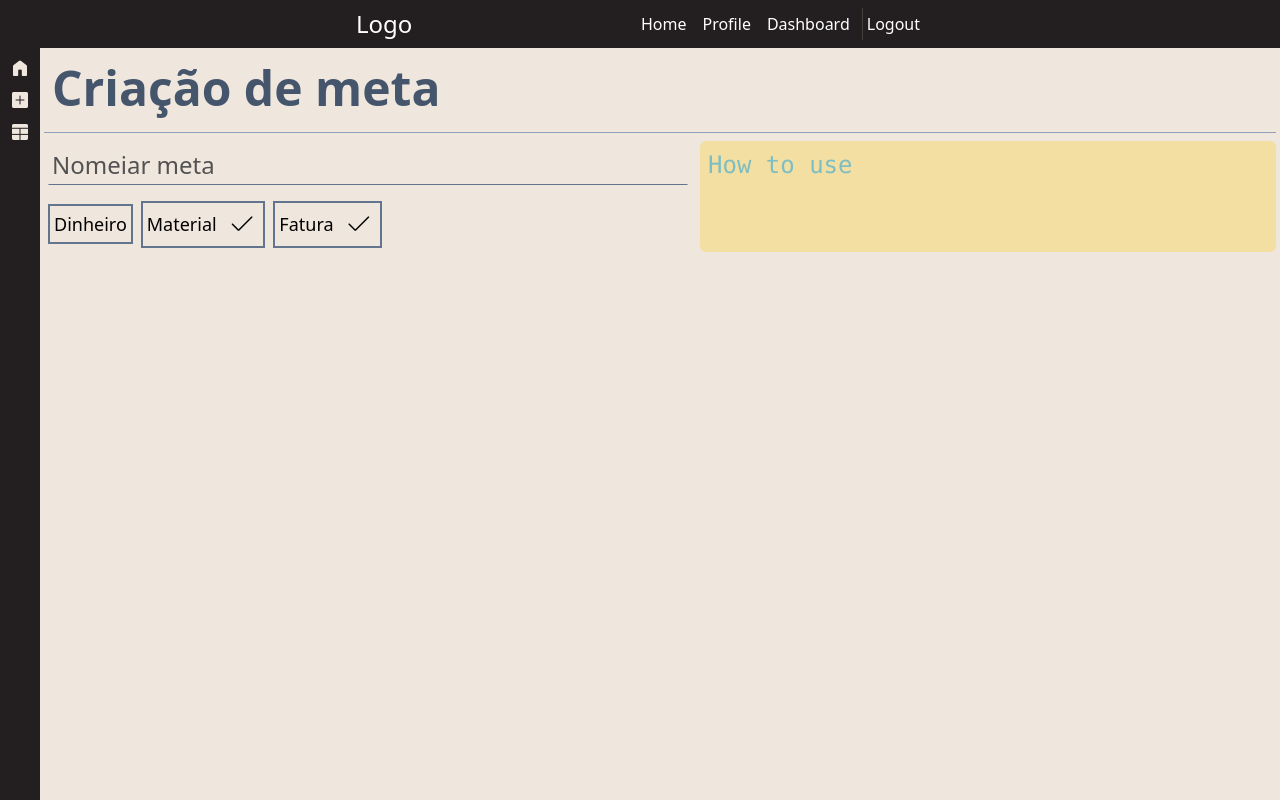
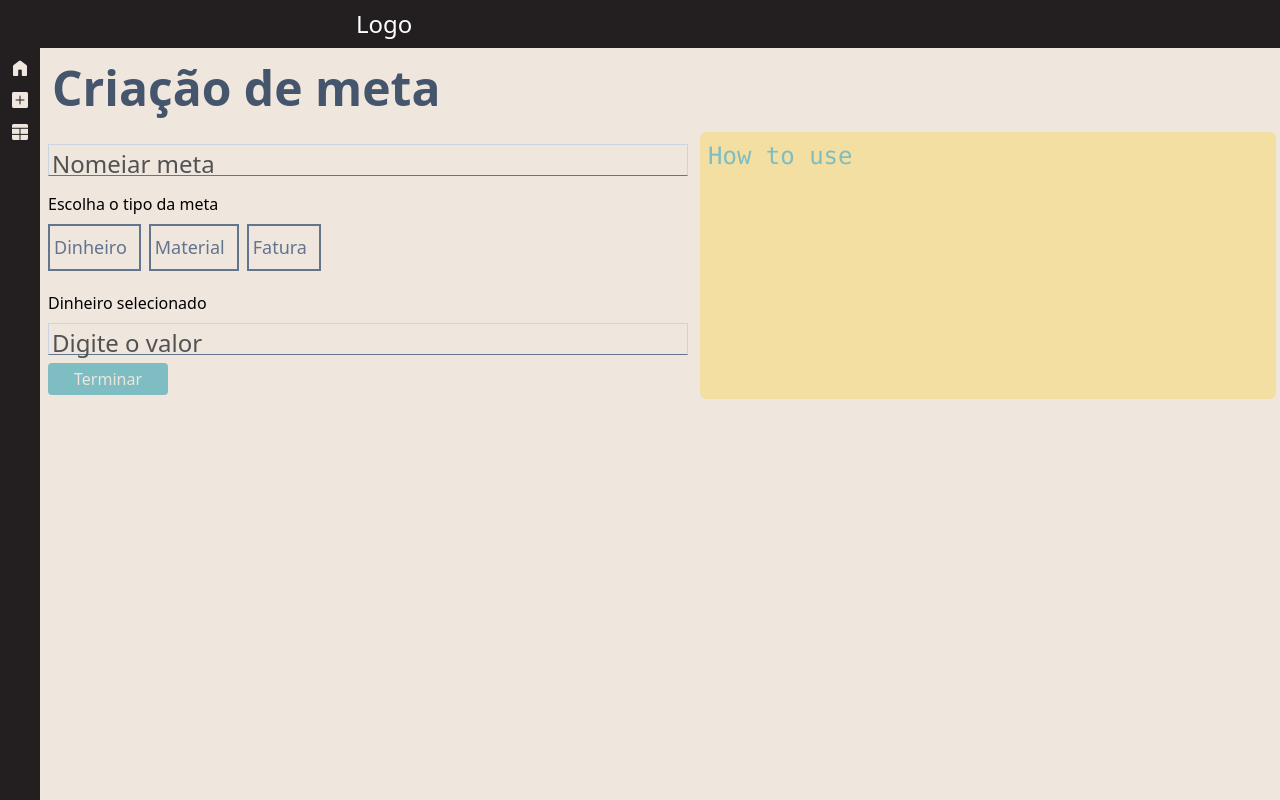
Before and after one commit to Luc4sDomingu3z/ForEnterTcc, an Angular app: page /dashboard/new in a window 1280 px wide. Shown: the top 800 px of the page. Built offline with nearby package versions, Linux system fonts and the light colour scheme.

Commit message:
formatacao de input

```diff
--- a/package.json
+++ b/package.json
@@ -25,6 +25,7 @@
     "@angular/common": "^20.3.0",
     "@angular/compiler": "^20.3.0",
     "@angular/core": "^20.3.0",
+    "@angular/elements": "^20.3.2",
     "@angular/forms": "^20.3.0",
     "@angular/platform-browser": "^20.3.0",
     "@angular/router": "^20.3.0",
--- a/src/app/app.ts
+++ b/src/app/app.ts
@@ -2,6 +2,7 @@ import { Component, signal, OnInit } from '@angular/core';
 import { RouterOutlet } from '@angular/router';
 import { Header } from './components/header/header';
 import { Footer } from './components/footer/footer';
+import { Auth } from './services/auth';
 
 
 @Component({
@@ -10,6 +11,12 @@ import { Footer } from './components/footer/footer';
   templateUrl: './app.html',
   styleUrl: './app.scss'
 })
-export class App {
+export class App implements OnInit {
   protected readonly title = signal('meutcc-app');
+  constructor(private authService: Auth) { }
+
+  ngOnInit(): void {
+    this.authService.pegarUser()
+  }
+
 }
--- /dev/null
+++ b/src/app/components/form-inputs/form-inputs.html
@@ -0,0 +1 @@
+<p>form-inputs works!</p>
--- a/src/app/components/header/header.html
+++ b/src/app/components/header/header.html
@@ -2,15 +2,18 @@
   <section class="flex flex-row max-w-xl px-1 mx-auto justify-between items-center py-2">
     <div id="logo">
       <span class="block text-2xl">Logo</span>
-      @if (user !== null) {
-        <span>{{user.user}}</span>
+      @if (user!== null) {
+        <span class="p-1 text-sm font-mono bg-verdigris text-raisin-black rounded-sm flex items-center gap-1">
+          <strong class="border-r pr-1">{{user.user}}</strong>
+          <span class="material-symbols-rounded" style="font-size: 12pt;">person</span>
+        </span>
       }
     </div>
     <nav class="relative">
       <button (pointerup)="headerNavToggle($event)" data-nav-toggled="false" type="button"
         class="lg:hidden transition-all focus:bg-white focus:text-black hover:bg-white hover:text-black cursor-pointer rounded-md border aspect-square w-10 flex items-center justify-center rotate-90 text-center">|||</button>
       <ul
-        class="flex flex-col transition-all ease-in opacity-0 lg:opacity-100 gap-2 absolute right-0 w-50 max-w-80 bg-raisin-black p-1 lg:p-0 rounded-sm border-1 border-gray-300 translate-y-5 lg:translate-none lg:border-none lg:rounded-none lg:max-w-max lg:w-max lg:flex-row lg:static">
+        class="flex flex-col transition-all ease-in opacity-0 lg:opacity-100 gap-2 max-h-0 overflow-hidden absolute right-0 w-50 max-w-80 bg-raisin-black p-1 lg:p-0 rounded-sm border-1 border-gray-300 translate-y-5 lg:translate-none lg:border-none lg:rounded-none lg:max-w-max lg:w-max lg:flex-row lg:static">
         <li>
           <a routerLink="" class="transition-all hover:bg-stone-400 hover:rounded-sm flex items-center p-1">Home</a>
         </li>
@@ -23,7 +26,6 @@
             class="transition-all hover:bg-stone-400 hover:rounded-sm flex items-center p-1">Dashboard</a>
         </li>
         <li>
-          {{pegarUser()}}
           <a routerLink="logout"
             class="transition-all lg:border-stone-700 lg:border-l hover:bg-stone-400 hover:rounded-sm flex items-center p-1">Logout</a>
         </li>
--- a/src/app/components/header/header.ts
+++ b/src/app/components/header/header.ts
@@ -1,4 +1,4 @@
-import { Component } from '@angular/core';
+import { Component, OnInit } from '@angular/core';
 import { RouterLink } from '@angular/router';
 import { Auth } from '../../services/auth';
 
@@ -8,9 +8,13 @@ import { Auth } from '../../services/auth';
   templateUrl: './header.html',
   styleUrl: './header.scss',
 })
-export class Header {
-  constructor(private authService: Auth) {}
+export class Header implements OnInit {
+  constructor(private authService: Auth) { }
 
+  protected user: { user: string, email: string } | null = null
+  ngOnInit(): void {
+    this.user = this.authService.pegarUser()
+  }
 
   /**
    * Toggle mobile menu
@@ -32,10 +36,14 @@ export class Header {
       btn.dataset['navToggled'] = 'true';
       ul?.classList.add('opacity-100');
       ul?.classList.remove('opacity-0');
+      ul?.classList.remove('-z-20!')
+      ul?.classList.remove('max-h-0')
     } else {
       btn.dataset['navToggled'] = 'false';
       ul?.classList.remove('opacity-100');
       ul?.classList.add('opacity-0');
+      ul?.classList.add('-z-20!')
+      ul?.classList.add('max-h-0')
     }
 
     const links: NodeListOf<HTMLAnchorElement> | undefined = ul?.querySelectorAll('a');
@@ -60,14 +68,4 @@ export class Header {
       btn.dataset['navToggled'] = 'false'
     }
   }
-
-  user: {email: string, user: string} | null = null
-  pegarUser() {
-    const logado = this.authService.isLogged()
-    const usuario = sessionStorage.getItem('auth_user')
-
-    if (usuario === null) return;
-    this.user = JSON.parse(usuario)
-    console.log(this.user)
-  }
 }
--- a/src/app/dashboard/home-dashboard/home-dashboard.html
+++ b/src/app/dashboard/home-dashboard/home-dashboard.html
@@ -3,7 +3,7 @@
     class="grid grid-rows-[1fr_auto] lg:grid-rows-none lg:grid-cols-[auto_1fr] min-h-90 lg:min-h-200"
   >
     <app-navbar
-      class="w-full h-full row-start-2 lg:row-start-1 lg:max-w-10 transition-all hover:max-w-40"
+      class="w-full h-full row-start-2 lg:row-start-1 lg:max-w-10 transition-all lg:hover:max-w-40"
     ></app-navbar>
     <div aria-label="Content" class="container mx-auto p-1 py-2">
       <h1 class="w-full text-left text-4xl md:text-5xl p-2 font-bold mb-3 text-slate-600">
--- a/src/app/dashboard/navbar/navbar.html
+++ b/src/app/dashboard/navbar/navbar.html
@@ -1,4 +1,4 @@
-<div aria-label="Nav lateral" class="w-full h-full row-start-2 lg:row-start-1 lg:max-w-10 transition-all hover:max-w-40">
+<div aria-label="Nav lateral" class="w-full h-full row-start-2 lg:row-start-1 lg:max-w-10 transition-all lg:hover:max-w-40">
   <nav class="bg-raisin-black pb-2 lg:pb-1 p-1 h-full">
     <ul class="flex flex-row lg:flex-col gap-1 lg:gap-0 justify-center">
       <li>
--- a/src/app/dashboard/newmeta-dashboard/newmeta-dashboard.html
+++ b/src/app/dashboard/newmeta-dashboard/newmeta-dashboard.html
@@ -1,18 +1,18 @@
 <main class="w-full h-full max-w-[1920px] mx-auto">
   <section class="grid grid-rows-[1fr_auto] lg:grid-rows-none lg:grid-cols-[auto_1fr] min-h-90 lg:min-h-200">
-    <app-navbar class="w-full h-full row-start-2 lg:row-start-1 lg:max-w-10 transition-all hover:max-w-40"></app-navbar>
+    <app-navbar class="w-full h-full row-start-2 lg:row-start-1 lg:max-w-10 lg:hover:max-w-40 transition-all"></app-navbar>
     <div aria-label="Content" class="container mx-auto p-1 py-2">
       <h1 class="w-full text-left text-4xl md:text-5xl p-2 font-bold mb-3 text-slate-600">
         Criação de meta
       </h1>
-      <hr class="border-slate-400" />
+      <!--<hr class="border-slate-400" />-->
 
-      <section class="rounded-md flex gap-2 mt-2 w-full mx-auto">
-        <form class="w-full max-w-5xl p-1" method="post">
+      <section class="rounded-md flex md:flex-nowrap flex-wrap relative gap-2 mt-2 w-full mx-auto">
+        <form class="w-full max-w-5xl p-1" method="post" (submit)="preventSubmit($event)">
           <fieldset>
             <div class="relative pt-2">
-              <input id="meta_name" name="meta-name" type="text" class="transition-all peer h-full leading-6 ease-out p-1 w-full border border-transparent border-b-slate-500 outline-none focus:border-sky-500 focus:pt-4 valid:pt-4 focus:text-neutral-800 focus:rounded-md valid:border-lime-500 valid:rounded-sm" required>
-              <label for="meta_name" class="transition-all ease-in text-2xl peer-focus:text-sm peer-valid:text-sm text-neutral-600 absolute left-1 leading-0 top-5">Nomeiar meta</label>
+              <input id="meta_name" name="meta-name" type="text" class="transition-all peer h-full ease-out p-1 w-full border border-slate-300 border-b-slate-500 outline-none focus:border-sky-500 focus:pt-4 valid:pt-4 focus:text-neutral-800  focus:rounded-md valid:border-lime-500 valid:rounded-sm" required aria-required="da o cu aqui">
+              <label for="meta_name" class="transition-all w-full ease-in md:text-2xl text-sm peer-focus:text-sm peer-focus:top-5 peer-valid:text-sm peer-valid:top-5 text-neutral-600 absolute left-1 leading-0 top-7">Nomeiar meta</label>
             </div>
 
             <!-- <div class="relative pt-2">
@@ -22,28 +22,50 @@
           </fieldset>
 
           <fieldset class="flex gap-2 items-center mt-4" aria-label="Escolher tipo de meta">
+            <legend class="mb-2">Escolha o tipo da meta</legend>
             <div aria-label="Dinheiro">
-              <label for="meta-type-cash" class="transition-all flex items-center gap-2 border-2 border-slate-500 p-1 peer-checked:border-amber-400 peer-checked:bg--400 peer-checked:text-white text-lg w-full max-w-max">
+              <label for="meta-type-cash" class="transition-all flex items-center justify-center gap-2 border md:border-2 border-slate-500 px-1 md:p-1 text-slate-500 peer-checked:bg-slate-200 text-sm text-center md:text-lg w-full max-w-max">
                 <input type="radio" name="meta-type" id="meta-type-cash" class="peer" hidden>
-                <span class="block">Dinheiro</span>
-                <div class="flex items-center hidden peer-checked:bg-black">
+                <span class="block pointer-events-none select-none">Dinheiro</span>
+                <span class="transition-all pointer-events-none select-none ease-in items-center flex opacity-0 w-full max-w-0 peer-checked:opacity-100 peer-checked:max-w-30 peer-checked:text-lime-500">
                   <span class="material-symbols-rounded" style="font-size: 26pt;">check</span>
-                </div>
+                </span>
               </label>
             </div>
             <div aria-label="Material">
-              <input type="radio" name="meta-type" id="meta-type-material" class="peer" hidden>
-              <label for="meta-type-material" class="transition-all flex items-center gap-2 border-2 border-slate-500 p-1 peer-checked:border-amber-400 peer-checked:bg-slate-400 peer-checked:text-white text-lg w-full max-w-max">
-                <span class="block">Material</span>
-                <span class="material-symbols-rounded" style="font-size: 26pt;">check</span>
+              <label for="meta-type-material" class="transition-all flex items-center justify-center gap-2 border md:border-2 border-slate-500 px-1 md:p-1 text-slate-500 peer-checked:bg-slate-200 text-sm text-center md:text-lg w-full max-w-max">
+                <input type="radio" name="meta-type" id="meta-type-material" class="peer" hidden>
+                <span class="block pointer-events-none select-none">Material</span>
+                <span class="transition-all pointer-events-none select-none ease-in items-center flex opacity-0 w-full max-w-0 peer-checked:opacity-100 peer-checked:max-w-30 peer-checked:text-lime-500">
+                  <span class="material-symbols-rounded" style="font-size: 26pt;">check</span>
+                </span>
               </label>
             </div>
             <div aria-label="Fatura">
-              <input type="radio" name="meta-type" class="peer" id="meta-type-bill" hidden>
-              <label for="meta-type-bill" class="transition-all flex items-center gap-2 border-2 border-slate-500 p-1 peer-checked:bg-slate-400 peer-checked:text-white text-lg w-full max-w-max">
+              <label for="meta-type-bill" class="transition-all flex items-center justify-center gap-2 border md:border-2 border-slate-500 px-1 md:p-1 text-slate-500 peer-checked:bg-slate-200 text-sm text-center md:text-lg w-full max-w-max">
+                <input type="radio" name="meta-type" class="peer" id="meta-type-bill" hidden>
                 <span class="block">Fatura</span>
-                <span class="material-symbols-rounded" style="font-size: 26pt;">check</span>
+                <span class="transition-all pointer-events-none select-none ease-in items-center flex opacity-0 w-full max-w-0 peer-checked:opacity-100 peer-checked:max-w-30 peer-checked:text-lime-500">
+                  <span class="material-symbols-rounded" style="font-size: 26pt;">check</span>
+                </span>
               </label>
+            </div>
+          </fieldset>
+
+          <!--Se for selecionado DINHEIRO-->
+          <fieldset class="mt-5">
+            <legend>Dinheiro selecionado</legend>
+            <div class="relative pt-2">
+              <input id="meta-valor" name="meta-valor" (keyup)="formatInputCash($event.key, $event)" type="text" class="transition-all peer h-full ease-out p-1 w-full border border-slate-300 border-b-slate-500 outline-none focus:border-sky-500 focus:pt-4 valid:pt-4 focus:text-neutral-800  focus:rounded-md valid:border-lime-500 valid:rounded-sm" required>
+              <label for="meta-valor" class="transition-all w-full ease-in md:text-2xl text-sm peer-focus:text-sm peer-focus:top-5 peer-valid:text-sm peer-valid:top-5 text-neutral-600 absolute left-1 leading-0 top-7">Digite o valor</label>
+            </div>
+          </fieldset>
+
+          <fieldset class="mt-2">
+            <div class="relative">
+              <button type="button" class="flex items-center justify-center p-1 rounded-sm text-center w-full max-w-30 bg-verdigris text-linen">
+                <span class="block">Terminar</span>
+              </button>
             </div>
           </fieldset>
         </form>
--- a/src/app/dashboard/newmeta-dashboard/newmeta-dashboard.ts
+++ b/src/app/dashboard/newmeta-dashboard/newmeta-dashboard.ts
@@ -8,5 +8,24 @@ import { Navbar } from '../navbar/navbar';
   styleUrl: './newmeta-dashboard.scss'
 })
 export class NewmetaDashboard {
+  protected preventSubmit(e: SubmitEvent) {
+    e.preventDefault()
+  }
 
+  protected formatInputCash(input: string, element: Pick<Event, 'currentTarget'>) {
+    console.log(input)
+    const regex = /^[0-9]+(\,[0-9]+)?$/
+    if (element === null) return;
+
+    let id = (element.currentTarget as HTMLInputElement).id
+    const el: HTMLInputElement | null = document.querySelector(`input#${id}`)
+    if (el === null) return;
+
+    if (!regex.test(input)) {
+      const lastStr: string | undefined = el.value.at(el.value.length - 1)
+      if (lastStr !== undefined) {
+        el.value = el.value.replace(lastStr, '')
+      }
+    }
+  }
 }
--- a/src/app/services/auth.ts
+++ b/src/app/services/auth.ts
@@ -24,7 +24,6 @@ export class Auth {
       return 'Senha incorreta';
     }
 
-    alert('Ta pegando')
     sessionStorage.setItem(this.AUTH_USER, JSON.stringify({
       user: this.user,
       email: this.email
@@ -42,4 +41,12 @@ export class Auth {
     console.log(usuario)
     return usuario ? true : false
   }
+
+  pegarUser(): { user: string, email: string } | null {
+    const logado = this.isLogged()
+    const usuario = sessionStorage.getItem('auth_user')
+
+    if (usuario === null) return null;
+    return JSON.parse(usuario)
+  }
 }
```
Also changed, not shown: src/app/components/form-inputs/form-inputs.ts (added, +11 -0 lines), src/app/components/form-inputs/form-inputs.scss (added), 2 other files (tests, documents, lock files or other folders).
